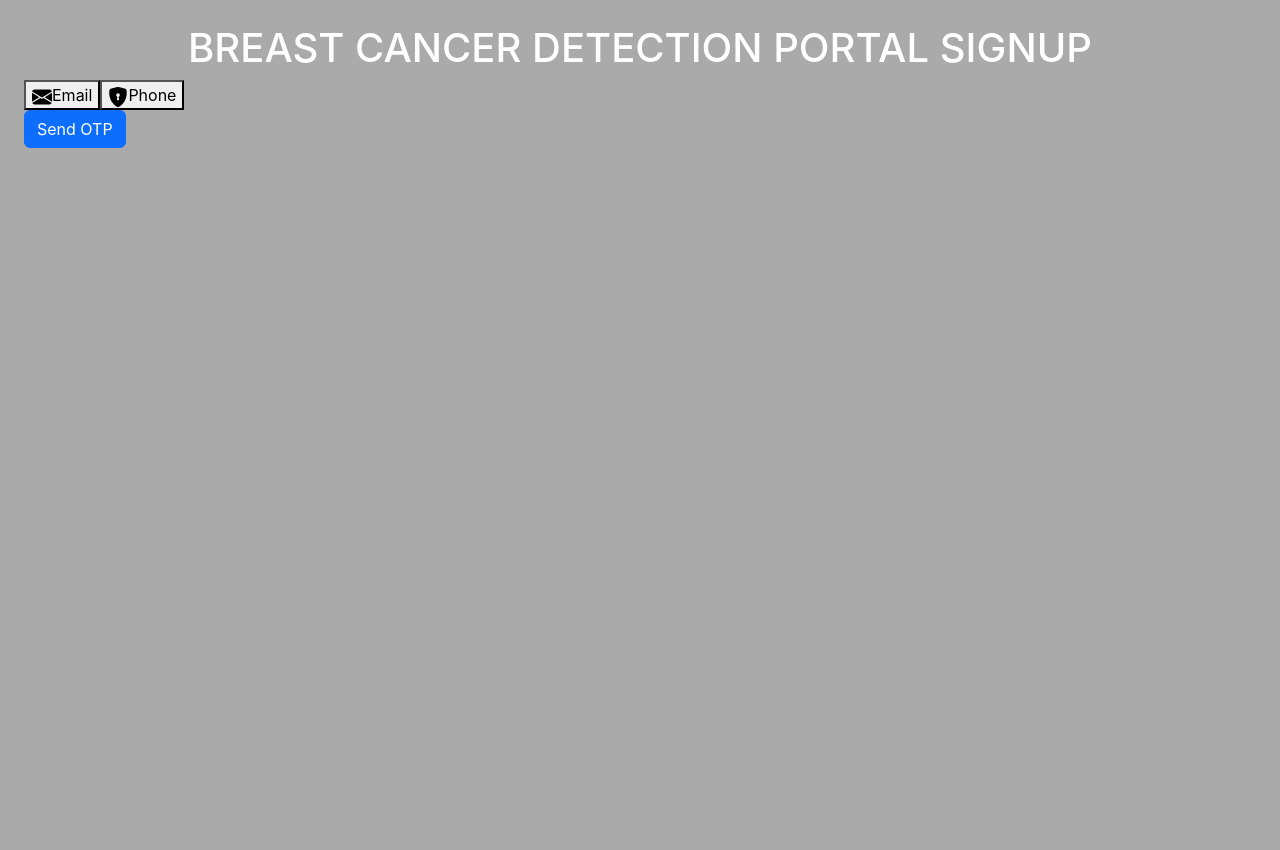
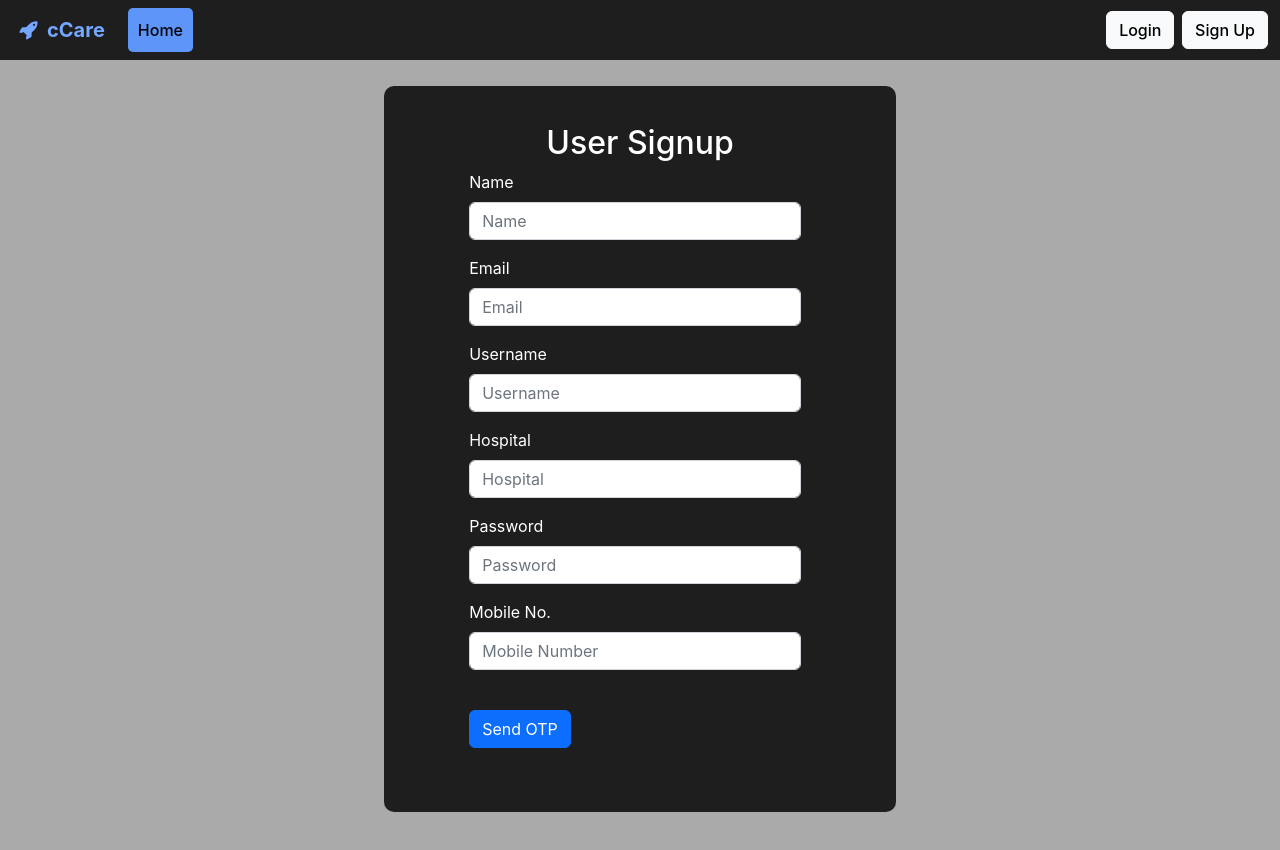
Before and after one commit to urujahmedsyed/cancerfrontend, a React (Create React App) app: page /signup in a window 1280 px wide. Shown: the top 850 px of the page. Before the commit the page ends 800 px from the top, so only its background shows below. Built offline with nearby package versions, Linux system fonts and the light colour scheme.

Commit message:
modified:   src/components/SignUp.js

```diff
--- a/src/components/SignUp.js
+++ b/src/components/SignUp.js
@@ -1,127 +1,68 @@
-import React, { useState } from "react";
+import React from "react";
+import "../styles/signup.css";
+import Navu from "./Navu";
+import { useState } from "react";
 import { useNavigate } from "react-router-dom";
-import { auth } from "../components/firebase.config";
-import PhoneInput from "react-phone-input-2";
-import "react-phone-input-2/lib/style.css";
-import OtpInput from "otp-input-react";
-import { CgSpinner } from "react-icons/cg";
-import { BsFillShieldLockFill, BsEnvelopeFill } from "react-icons/bs";
-import { toast, Toaster } from "react-hot-toast";
 
-const SignUp = () => {
-  const navigate = useNavigate();
+function SignUp() {
+  const history = useNavigate();
   const [name, setName] = useState("");
   const [email, setEmail] = useState("");
   const [uname, setUname] = useState("");
   const [mobile, setMobile] = useState("");
   const [password, setPassword] = useState("");
   const [hospital, setHospital] = useState("");
-  const [selectedOption, setSelectedOption] = useState(""); // Track selected OTP option
   const [otpSent, setOtpSent] = useState(false); // Track if OTP has been sent
-  const [otp, setOtp] = useState(""); // Store the entered OTP
-  const [loading, setLoading] = useState(false);
+  const [otp, setOtp] = useState("");
+  const [otpReceived, setOtpReceived] = useState(""); // Store the received OTP
 
-  async function sendOTP() {
-    if (selectedOption === "email") {
-      sendEmailOTP();
-    } else if (selectedOption === "phone") {
-      sendPhoneOTP();
-    }
-  }
-
-  async function sendEmailOTP() {
+  async function sendOtp() {
     try {
-      const response = await fetch("https://cancerserver.onrender.com/api/send-otp", {
+      const response = await fetch(
+        "https://cancerserver.onrender.com/api/send-otp",
+        {
           method: "POST",
           headers: {
             "Content-Type": "application/json",
           },
-        body: JSON.stringify({ email }),
-      });
+          body: JSON.stringify({
+            email,
+          }),
+        }
+      );
 
       const data = await response.json();
       if (data.status === "ok") {
-        toast.success("OTP sent successfully to your email!");
-        setOtpSent(true);
+        window.alert("OTP sent successfully!");
+        setOtpReceived(data.otp); // Store the received OTP in a separate state variable
+        setOtpSent(true); // Set OTP sent state to true
       } else {
-        toast.error("Failed to send OTP. Please try again!");
+        window.alert("Failed to send OTP. Please try again!");
       }
     } catch (error) {
       console.error("Error sending OTP:", error);
-      toast.error("Failed to send OTP. Please try again!");
+      window.alert("Failed to send OTP. Please try again!");
     }
   }
 
-  async function sendPhoneOTP() {
-    try {
-      setLoading(true);
-      const formatMobile = `+${mobile}`;
-      const appVerifier = window.recaptchaVerifier;
-
-      const confirmationResult = await auth.signInWithPhoneNumber(formatMobile, appVerifier);
-      window.confirmationResult = confirmationResult;
-      setLoading(false);
-      toast.success("OTP sent successfully to your phone number!");
-      setOtpSent(true);
-    } catch (error) {
-      console.error("Error sending OTP:", error);
-      setLoading(false);
-      toast.error("Failed to send OTP. Please try again!");
-    }
-  }
-
-  async function verifyOTP() {
-    setLoading(true);
-    if (selectedOption === "email") {
-      verifyEmailOTP();
-    } else if (selectedOption === "phone") {
-      verifyPhoneOTP();
-    }
-  }
-
-  async function verifyEmailOTP() {
-    try {
-      const response = await fetch("https://cancerserver.onrender.com/api/verify-otp", {
-        method: "POST",
-        headers: {
-          "Content-Type": "application/json",
-        },
-        body: JSON.stringify({ otp, email }),
-      });
-
-      const data = await response.json();
-      if (data.status === "verified") {
-        toast.success("OTP verified!");
+  async function verifyOtp(event) {
+    event.preventDefault();
+    if (otp === otpReceived) {
+      // OTP verification successful
+      window.alert("OTP verified!");
+      setOtp(""); // Reset OTP state
       registerUser();
     } else {
-        toast.error("Invalid OTP. Please try again!");
+      // OTP verification failed
+      window.alert("Invalid OTP. Please try again!");
     }
-    } catch (error) {
-      console.error("Error verifying OTP:", error);
-      toast.error("Failed to verify OTP. Please try again!");
-    }
-    setLoading(false);
-  }
-
-  async function verifyPhoneOTP() {
-    try {
-      const result = await window.confirmationResult.confirm(otp);
-      if (result.user) {
-        toast.success("OTP verified!");
-        registerUser();
-      } else {
-        toast.error("Invalid OTP. Please try again!");
-      }
-    } catch (error) {
-      console.error("Error verifying OTP:", error);
-      toast.error("Failed to verify OTP. Please try again!");
-    }
-    setLoading(false);
   }
 
   async function registerUser() {
     try {
-      const response = await fetch("https://cancerserver.onrender.com/api/signup", {
+      const response = await fetch(
+        "https://cancerserver.onrender.com/api/signup",
+        {
           method: "POST",
           headers: {
             "Content-Type": "application/json",
@@ -133,129 +74,161 @@ const SignUp = () => {
             mobile,
             password,
             hospital,
-          otp,
+            otp: otpReceived, // Use the received OTP for registration
           }),
-      });
+        }
+      );
 
       const data = await response.json();
       if (data.status === "yaya") {
-        toast.success("Signup successful!");
-        navigate("/login");
+        // Display success alert
+        window.alert("Signup successful!");
+        history.push("/login");
       } else {
-        toast.error("Invalid signup!");
+        // Display invalid signup alert
+        window.alert("Invalid signup!");
       }
     } catch (error) {
       console.error("Error registering user:", error);
-      toast.error("Failed to register user. Please try again!");
+      window.alert("Failed to register user. Please try again!");
     }
   }
 
   return (
-    <section className="bg-emerald-500 flex items-center justify-center h-screen">
-      <div>
-        <Toaster toastOptions={{ duration: 4000 }} />
-
-        <div className="w-80 flex flex-col gap-4 rounded-lg p-4">
-          <h1 className="text-center leading-normal text-white font-medium text-3xl mb-6">
-            BREAST CANCER DETECTION PORTAL SIGNUP
-          </h1>
-
-          <div className="flex items-center justify-center">
-            <button
-              className={`btn-option ${
-                selectedOption === "email" ? "btn-option-active" : ""
-              }`}
-              onClick={() => setSelectedOption("email")}
-            >
-              <BsEnvelopeFill size={20} />
-              <span>Email</span>
-            </button>
-
-            <button
-              className={`btn-option ${
-                selectedOption === "phone" ? "btn-option-active" : ""
-              }`}
-              onClick={() => setSelectedOption("phone")}
-            >
-              <BsFillShieldLockFill size={20} />
-              <span>Phone</span>
-            </button>
+    <>
+      <div id="nav1">
+        <Navu />
       </div>
-
-          {selectedOption === "email" && (
-            <div>
-              <label htmlFor="inputEmail" className="form-label">
+      <div class="container" id="dome21">
+        <div class="container" id="resdesc21">
+          <h2>
+            <br />
+            User Signup
+          </h2>
+        </div>
+        <div id="loginfrms21">
+          <form>
+            <div class="mb-3">
+              <label for="exampleInputName1" class="form-label">
+                Name
+              </label>
+              <input
+                value={name}
+                onChange={(e) => setName(e.target.value)}
+                type="text"
+                class="form-control"
+                id="exampleInputName1"
+                placeholder="Name"
+              />
+            </div>
+            <div class="mb-3">
+              <label for="exampleInputEmail1" class="form-label">
                 Email
               </label>
               <input
-                type="email"
-                className="form-control"
-                id="inputEmail"
-                placeholder="Email"
                 value={email}
                 onChange={(e) => setEmail(e.target.value)}
+                type="email"
+                class="form-control"
+                id="exampleInputEmail1"
+                placeholder="Email"
               />
             </div>
-          )}
-
-          {selectedOption === "phone" && (
-            <div>
-              <label htmlFor="inputPhone" className="form-label">
-                Phone Number
+            <div class="mb-3">
+              <label for="exampleInputUsername1" class="form-label">
+                Username
               </label>
-              <PhoneInput
-                country={"in"}
-                value={mobile}
-                onChange={(phone) => setMobile(phone)}
-                inputProps={{
-                  id: "inputPhone",
-                  required: true,
-                }}
+              <input
+                value={uname}
+                onChange={(e) => setUname(e.target.value)}
+                type="text"
+                class="form-control"
+                id="exampleInputUsername1"
+                placeholder="Username"
               />
             </div>
-          )}
-
-          {otpSent && (
-            <div className="mb-3">
-              <label htmlFor="inputOTP" className="form-label">
-                Enter OTP
+            <div class="mb-3">
+              <label for="exampleInputHospital1" class="form-label">
+                Hospital
               </label>
-              <OtpInput
-                value={otp}
-                onChange={setOtp}
-                numInputs={6}
-                separator={<span>-</span>}
-                isInputNum
-                shouldAutoFocus
+              <input
+                value={hospital}
+                onChange={(e) => setHospital(e.target.value)}
+                type="text"
+                class="form-control"
+                id="exampleInputHospital1"
+                placeholder="Hospital"
               />
             </div>
-          )}
-
-          {!otpSent && (
+            <div class="mb-3">
+              <label for="exampleInputPassword1" class="form-label">
+                Password
+              </label>
+              <input
+                value={password}
+                onChange={(e) => setPassword(e.target.value)}
+                type="password"
+                class="form-control"
+                id="exampleInputPassword1"
+                placeholder="Password"
+              />
+            </div>
+            <div class="mb-3">
+              <label for="exampleInputMobileNo1" class="form-label">
+                Mobile No.
+              </label>
+              <input
+                value={mobile}
+                onChange={(e) => setMobile(e.target.value)}
+                type="number"
+                class="form-control"
+                id="exampleInputMobileNo1"
+                placeholder="Mobile Number"
+              />
+            </div>
+            <br />
+            {!otpSent && ( // Render the Send OTP button only if OTP has not been sent
               <button
                 type="button"
-              className="btn btn-primary w-full"
-              onClick={sendOTP}
+                class="btn btn-primary"
+                onClick={sendOtp}
               >
                 Send OTP
               </button>
             )}
-
-          {otpSent && (
+            {otpSent && ( // Render the Verify OTP and Sign Up button if OTP has been sent
+              <>
+                <br />
+                <br />
+                <div class="mb-3">
+                  <label for="exampleInputOTP" class="form-label">
+                    Enter OTP
+                  </label>
+                  <input
+                    value={otp}
+                    onChange={(e) => setOtp(e.target.value)}
+                    type="text"
+                    class="form-control"
+                    id="exampleInputOTP"
+                    placeholder="OTP"
+                  />
+                </div>
                 <button
                   type="button"
-              className="btn btn-primary w-full"
-              onClick={verifyOTP}
-              disabled={loading}
+                  class="btn btn-primary"
+                  onClick={verifyOtp}
                 >
-              {loading ? <CgSpinner className="animate-spin" size={20} /> : null}
-              <span>Verify OTP & Sign Up</span>
+                  Verify OTP & Sign Up
                 </button>
+              </>
             )}
+          </form>
         </div>
       </div>
-    </section>
+      <br />
+      <br />
+    </>
   );
-};
+}
 
 export default SignUp;
```
Lines whose indentation alone changed are shown as unchanged.
